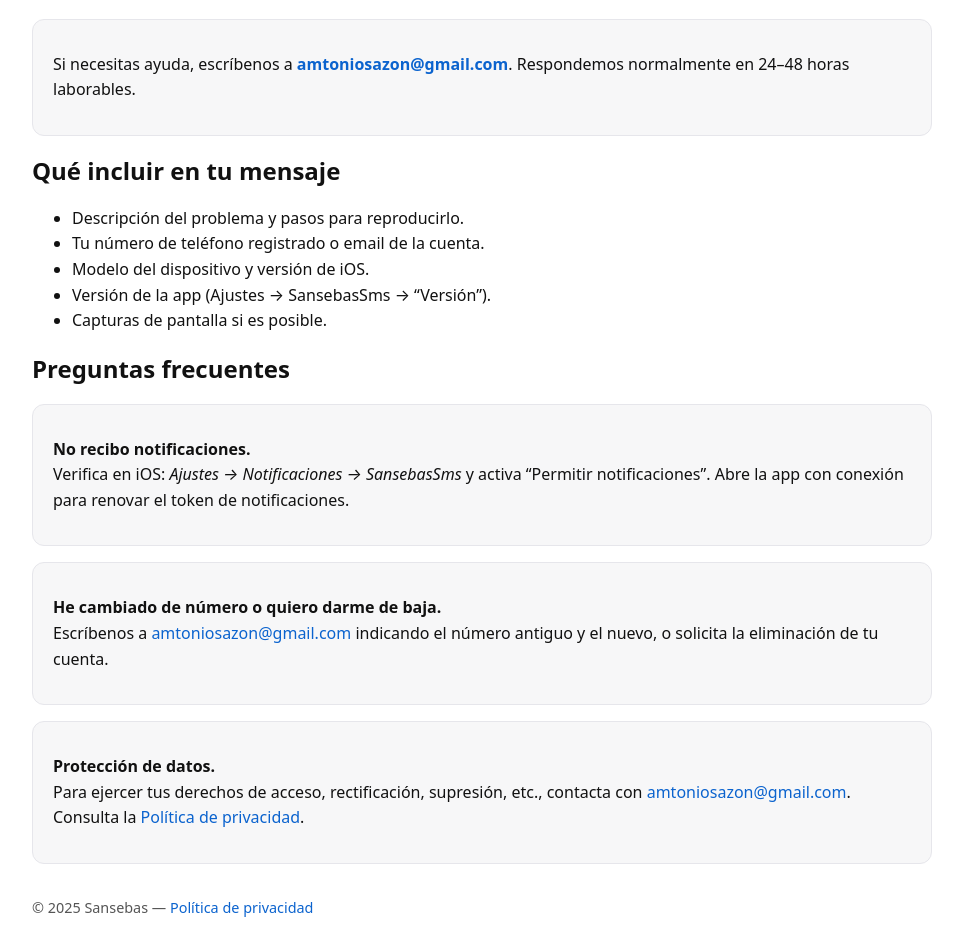
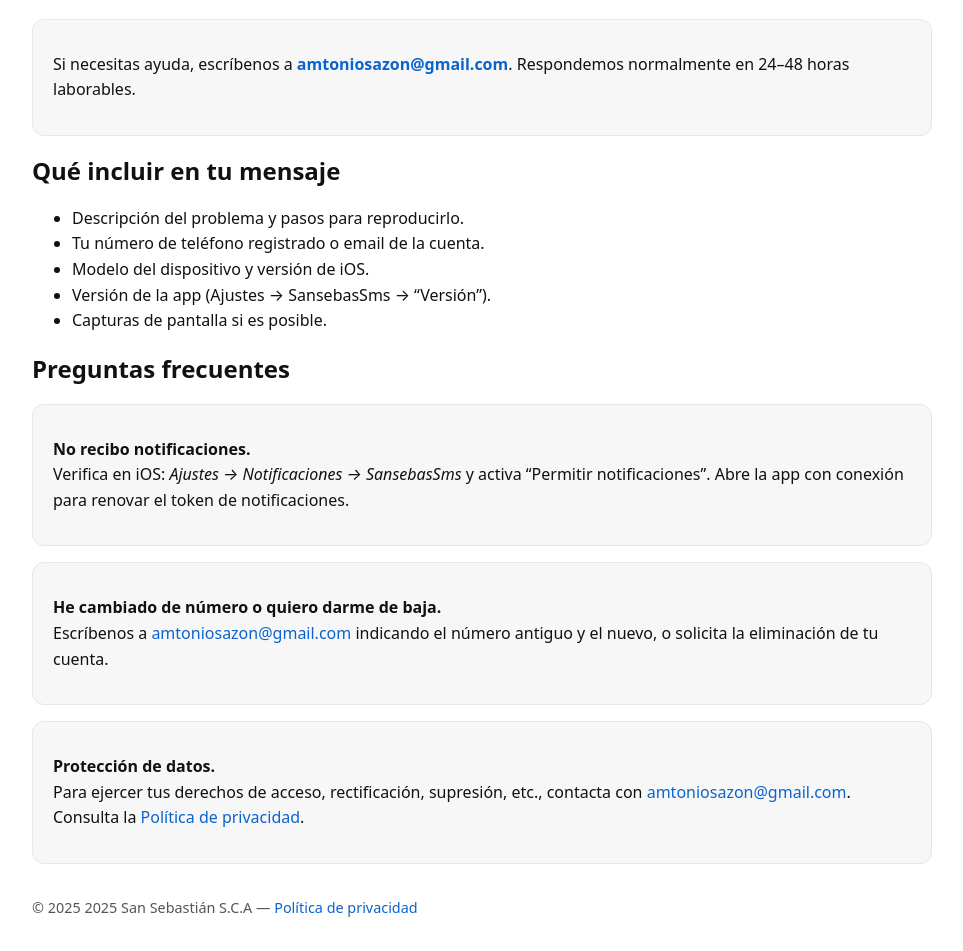
Before and after one commit to Asb74/Privacidad-SansebasSms, a plain HTML site: page soporte.html in a window 1280 px wide. Shown: the part 96-1047 px from the top of the page, without its empty margins (158-1121 px from the left). Drawn offline with Linux system fonts and the light colour scheme.

Commit message:
Update soporte.html

```diff
--- a/soporte.html
+++ b/soporte.html
@@ -47,7 +47,7 @@
   </div>
 
   <footer>
-    © <span id="y"></span> Sansebas — <a href="./index.html">Política de privacidad</a>
+    © <span id="y"></span> 2025 San Sebastián S.C.A — <a href="./index.html">Política de privacidad</a>
   </footer>
 </main>
 <script>document.getElementById('y').textContent=new Date().getFullYear()</script>
```
